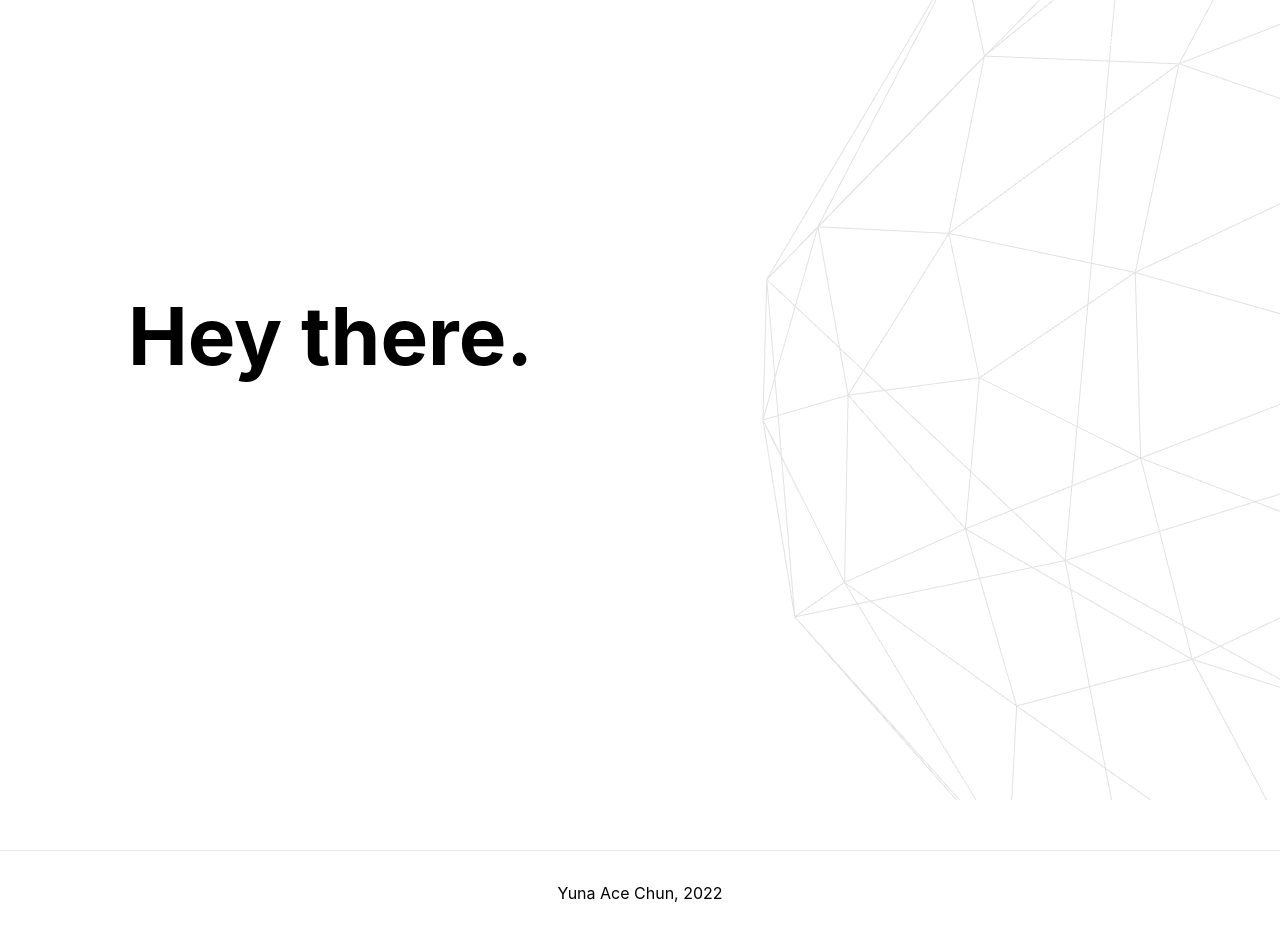
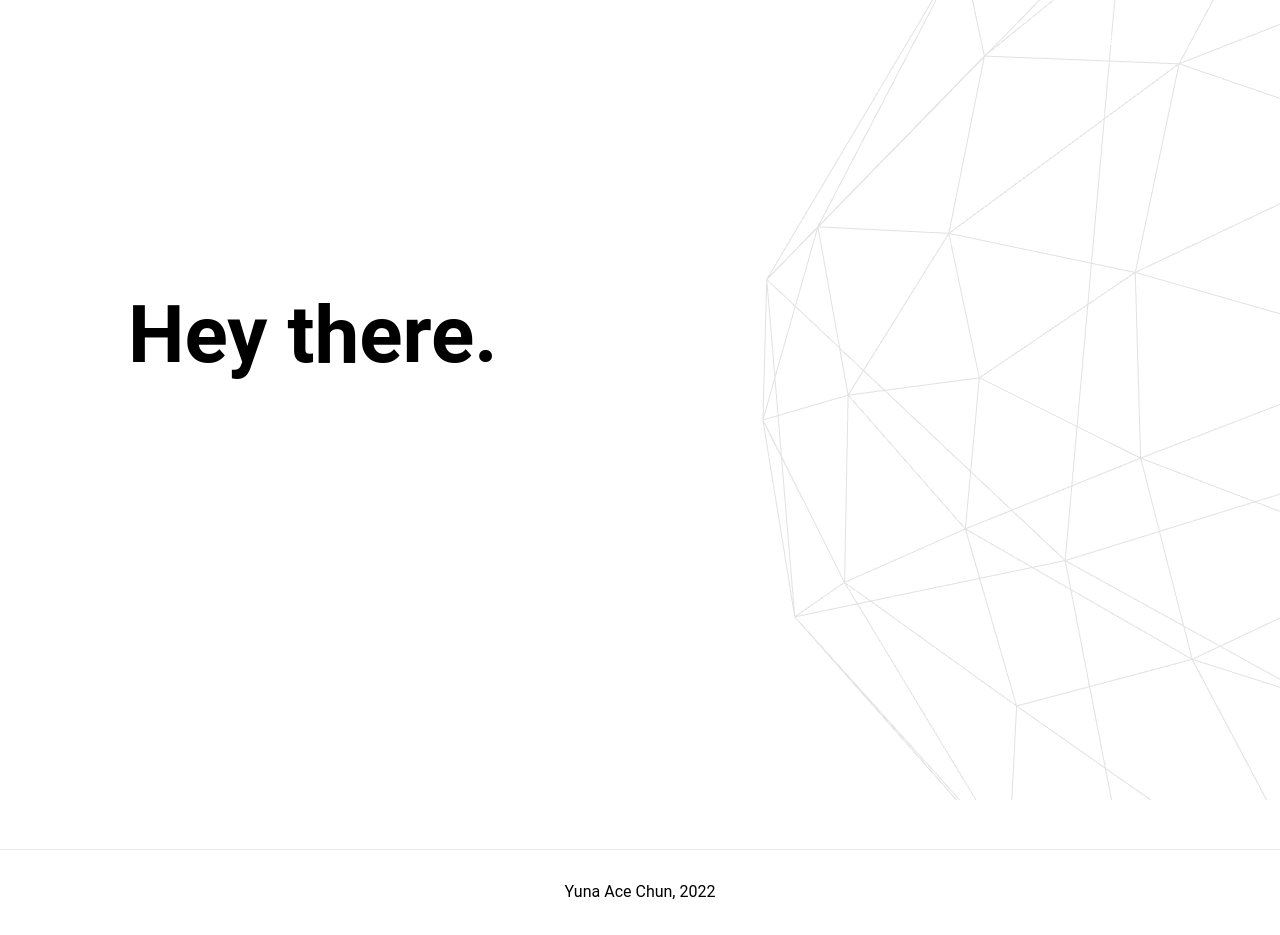
Before and after one commit to cemeterysummoning/website, a Next.js app: page / in a window 1280 px wide. Built offline with nearby package versions, Linux system fonts and the light colour scheme.

Commit message:
fixed fonts

```diff
--- a/styles/globals.css
+++ b/styles/globals.css
@@ -2,8 +2,8 @@ html,
 body {
   padding: 0;
   margin: 0;
-  font-family: Fira Code Light, -apple-system, BlinkMacSystemFont, Segoe UI, Roboto, Oxygen,
-    Ubuntu, Cantarell, Fira Sans, Droid Sans, Helvetica Neue, sans-serif;
+  font-family: Fira Code Light, Roboto, sans-serif, -apple-system, BlinkMacSystemFont, Segoe UI, Oxygen,
+    Ubuntu, Cantarell, Fira Sans, Droid Sans, Helvetica Neue;
 }
 
 * {
```
